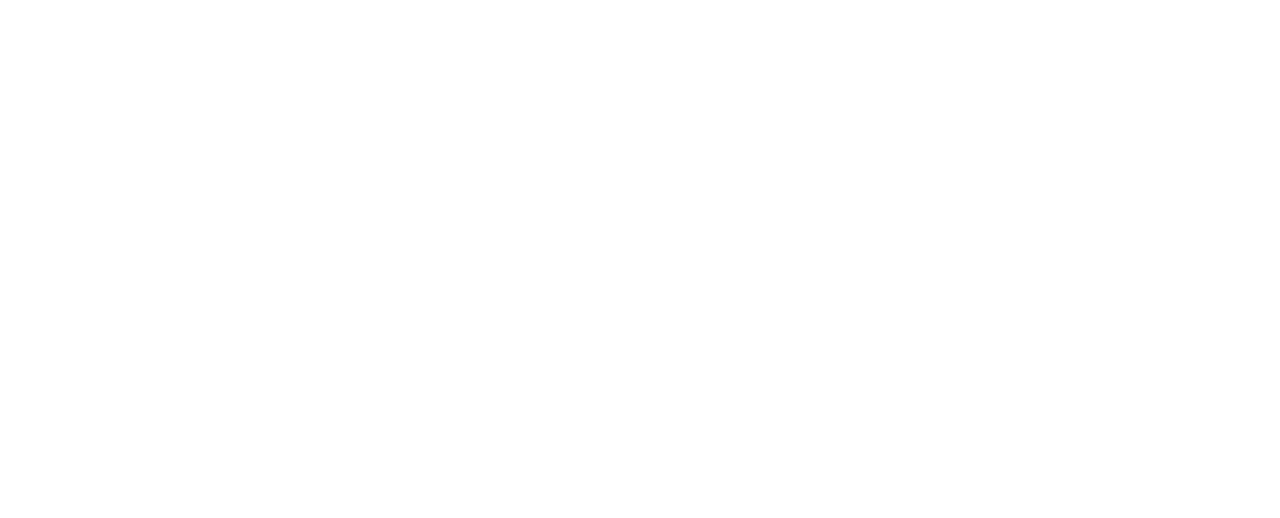
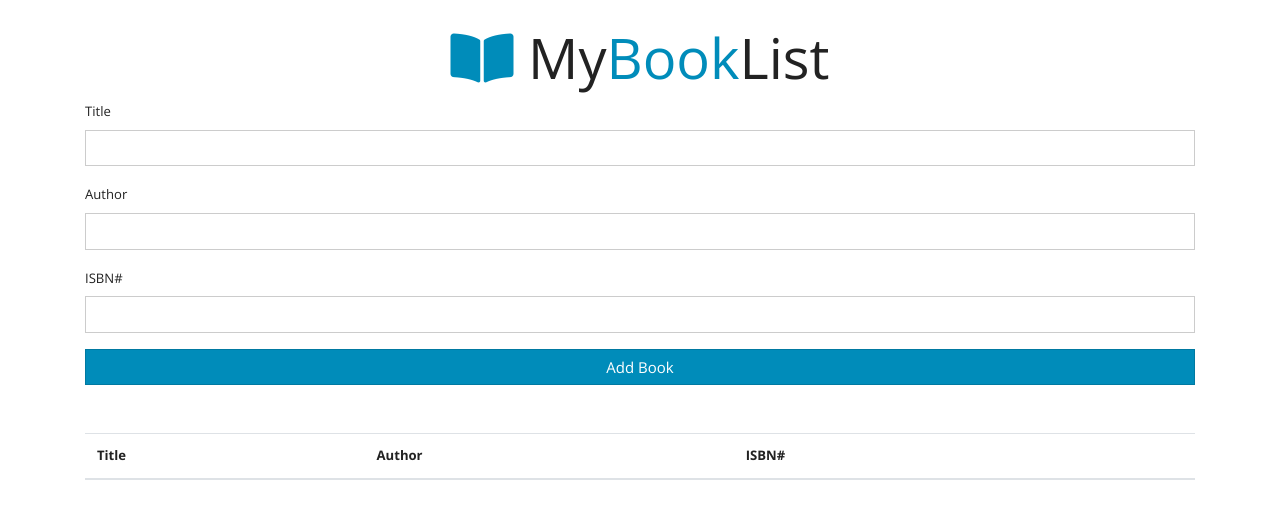
Before and after one commit to Nathan3p0/mybooklist, a plain HTML site: page index.html in a window 1280 px wide. Drawn offline with nearby package versions, Linux system fonts and the light colour scheme.

Commit message:
created and styled page layout

```diff
--- a/index.html
+++ b/index.html
@@ -9,6 +9,36 @@
     <title>MyBookList App</title>
 </head>
 <body>
+    <div class="container mt-4">
+        <h1 class="display-4 text-center"><i class="fas fa-book-open text-primary"></i> My<span class="text-primary">Book</span>List</h1>
+        <form id="book-form">
+                <div class="form-group">
+                    <label for="title">Title</label>
+                    <input type="text" name="" id="title" class="form-control">
+                </div>
+                <div class="form-group">
+                    <label for="author">Author</label>
+                    <input type="text" name="" id="author" class="form-control">
+                </div>
+                <div class="form-group">
+                    <label for="isbn">ISBN#</label>
+                    <input type="text" name="" id="isbn" class="form-control">
+                </div>
+                <input type="submit" value="Add Book" class="btn btn-primary btn-block">
+        </form>
+        <table class="table table-striped mt-5">
+            <thead>
+                <tr>
+                    <th>Title</th>
+                    <th>Author</th>
+                    <th>ISBN#</th>
+                    <th></th>
+                </tr>
+            </thead>
+            <tbody id="book-list"></tbody>
+        </table>
+    </div>
 
+    <script src="app.js"></script>
 </body>
 </html>
```
